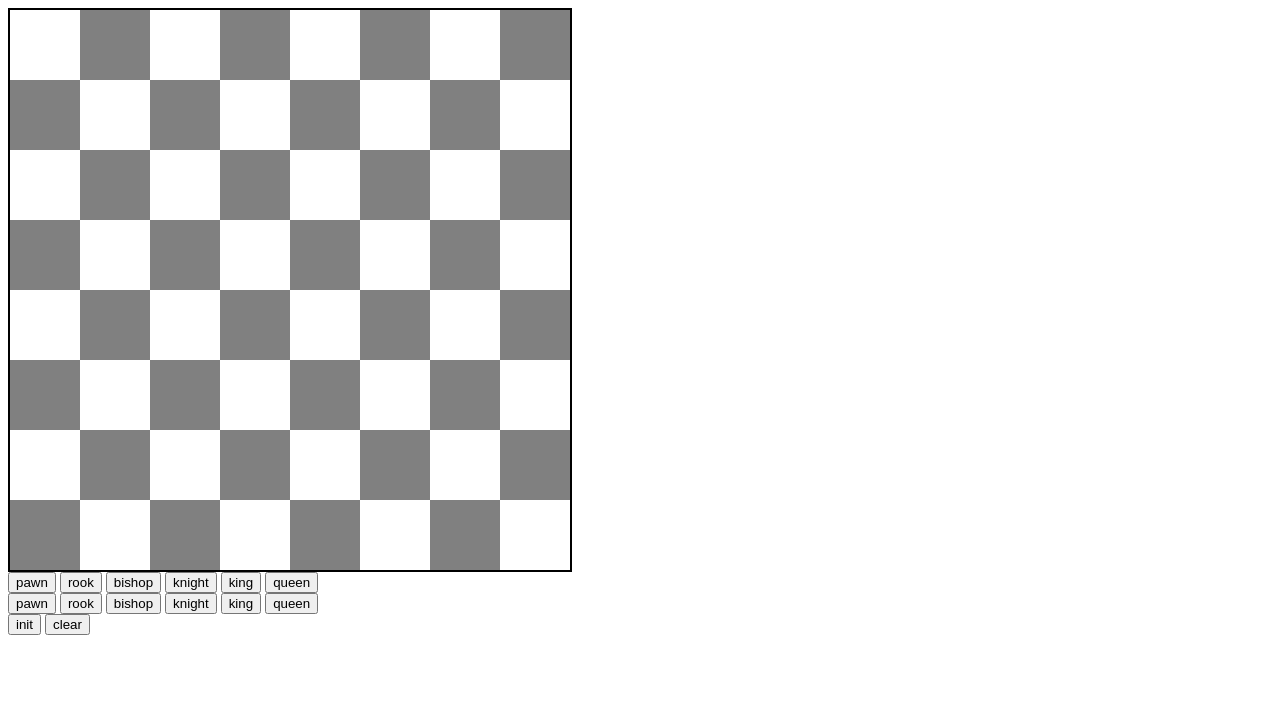
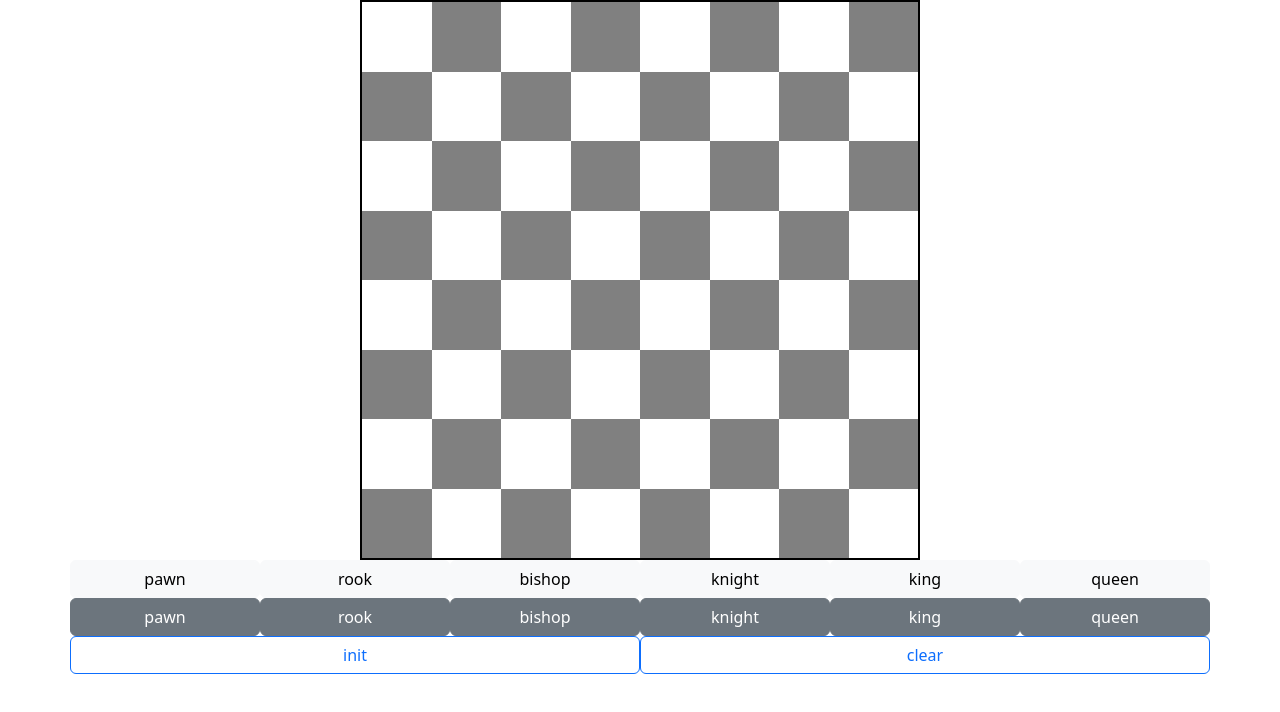
Before and after one commit to A7med3365/Chess-website, a plain HTML site: page pages/playground.html in a window 1280 px wide. Drawn offline with nearby package versions, Linux system fonts and the light colour scheme.

Commit message:
some styling and displaying taken pieces on the side of the board for each side

```diff
--- a/pages/playground.html
+++ b/pages/playground.html
@@ -7,32 +7,59 @@
     <script type="module" src="../scripts/playground_script.js" defer></script>
     <link rel="stylesheet" href="../styles/style.css">
     <script src="https://code.jquery.com/jquery-3.7.0.min.js" integrity="sha256-2Pmvv0kuTBOenSvLm6bvfBSSHrUJ+3A7x6P5Ebd07/g=" crossorigin="anonymous"></script>
-
+    <link href="https://cdn.jsdelivr.net/npm/bootstrap@5.3.0-alpha3/dist/css/bootstrap.min.css" rel="stylesheet" integrity="sha384-KK94CHFLLe+nY2dmCWGMq91rCGa5gtU4mk92HdvYe+M/SXH301p5ILy+dN9+nJOZ" crossorigin="anonymous">
     <title>playground</title>
 </head>
 <body>
-    <div id="chess-board">
-    </div>
-    <div id="spawn">
-        <button value="wp">pawn</button>
-        <button value="wr">rook</button>
-        <button value="wb">bishop</button>
-        <button value="wn">knight</button>
-        <button value="wk">king</button>
-        <button value="wq">queen</button>
-    </div>
-    <div id="spawn-black">
-        <button value="bp">pawn</button>
-        <button value="br">rook</button>
-        <button value="bb">bishop</button>
-        <button value="bn">knight</button>
-        <button value="bk">king</button>
-        <button value="bq">queen</button>
-    </div>
-    <div>
-        <button id="init">init</button>
-        <button id="clear">clear</button>
+
+    <div class="container text-center">
+
+        <div class="row justify-content-center">
+
+            <div class="col-md-2 align-self-start" id="white-taken">
+                    <!-- <div class="taken wq"></div>
+                    <div class="taken wq"></div>
+                    <div class="taken wq"></div>
+                    <div class="taken wq"></div>
+                    <div class="taken wq"></div>
+                    <div class="taken wq"></div>
+                    <div class="taken wq"></div>
+                    <div class="taken wq"></div>
+                    <div class="taken wq"></div> -->
+            </div>
+
+            <div class="col-md-auto align-self-center p-0" id="chess-board"></div>
+
+            <div class="col-md-2 align-self-end" id="black-taken">
+
+            </div>
+
+        </div>
+        <div class="row" id="spawn">
+            <button value="wp" class="col btn btn-light ">pawn</button>
+            <button value="wr" class="col btn btn-light ">rook</button>
+            <button value="wb" class="col btn btn-light ">bishop</button>
+            <button value="wn" class="col btn btn-light ">knight</button>
+            <button value="wk" class="col btn btn-light ">king</button>
+            <button value="wq" class="col btn btn-light ">queen</button>
+        </div>
+        <div class="row" id="spawn-black">
+            <button value="bp" class="col btn btn-secondary">pawn</button>
+            <button value="br" class="col btn btn-secondary">rook</button>
+            <button value="bb" class="col btn btn-secondary">bishop</button>
+            <button value="bn" class="col btn btn-secondary">knight</button>
+            <button value="bk" class="col btn btn-secondary">king</button>
+            <button value="bq" class="col btn btn-secondary">queen</button>
+        </div>
+        <div class="row">
+            <button id="init" class="col btn btn-outline-primary">init</button>
+            <button id="clear" class="col btn btn-outline-primary">clear</button>
+        </div>
     </div>
 
+
+
+
+    <link href="https://cdn.jsdelivr.net/npm/bootstrap@5.3.0-alpha3/dist/css/bootstrap.min.css" rel="stylesheet" integrity="sha384-KK94CHFLLe+nY2dmCWGMq91rCGa5gtU4mk92HdvYe+M/SXH301p5ILy+dN9+nJOZ" crossorigin="anonymous">
 </body>
 </html>
--- a/scripts/myChessModule.js
+++ b/scripts/myChessModule.js
@@ -1,6 +1,29 @@
 
 
+const game = {
 
+    start:function() {
+
+    },
+
+    whiteTurn: function() {
+
+    },
+
+    blackTurn: function() {
+
+    },
+
+    endGame: function() {
+
+    },
+
+    isCheck: function(params) {
+
+    }
+
+
+}
 
 
 
@@ -429,13 +452,14 @@ const chessBoard = {
      */
     clearMoves: function(){
         $('.mv').removeClass("mv").off('click') //clear the previous displayed moves
-        console.log(1);
+        //console.log(1);
         const takeMoves = $('.take')
+
 
         takeMoves.each(function(index) {
             const pos = $(this).attr('class').split(/\s+/)[0]
             let [x,y] = chessBoard.getXY(pos)
-            console.log(pos);
+            //console.log(pos);
             const takenPiece = $(this).attr('class').split(/\s+/)[1];
 
             if (chessBoard.isDark(x,y)) {
@@ -554,7 +578,7 @@ const chessBoard = {
      */
     addEvent : function(piece,pos) {
 
-        console.log(2);
+        //console.log(2);
         $(`${pos}`).off('click')
         $(`${pos}`).on('click',function(e){
 
@@ -562,7 +586,7 @@ const chessBoard = {
             const piece = e.target.classList[1]
             const pos = e.target.classList[0]
             //console.log(pos)
-            console.log(e.target.classList);
+            //console.log(e.target.classList);
             chessPiecesMoves[piece](pos)
 
         })
@@ -587,6 +611,8 @@ const chessBoard = {
 
 
 
+
+
     /**
      * clears the board of pieces
      */
@@ -597,6 +623,8 @@ const chessBoard = {
             $(`.${piece}`).attr('value','empty')
             $(`.${piece}`).removeClass(piece).removeClass('mv').removeClass('take')
             chessBoard.clearMoves()
+            $('#black-taken').html('')
+            $('#white-taken').html('')
 
         }
     },
@@ -725,7 +753,7 @@ const chessBoard = {
      */
     displayMoves : function(moves ,currPos, piece, clear = true) {
 
-        console.log(moves);
+        //console.log(moves);
         if (clear) {
             chessBoard.clearMoves()
         }
@@ -750,12 +778,13 @@ const chessBoard = {
                 chessBoard.movePiece('.'+from, to, piece)
 
             })
-            console.log($(pos).attr('value'),piece);
+            //console.log($(pos).attr('value'),piece);
             } else if ($(pos).attr('value')[0]!=piece[0]) {
 
+                $(pos).attr('value')
                 $(pos).css({'background-color':"rgba(255, 0, 0, 0.200)"})
                 $(pos).addClass("take")
-
+                $(pos).off('click')
                 $(pos).on('click',function(e){       //this will add en event for the possible move, onClick -> movePiece to the clicked position
 
                     let from = currPos
@@ -764,9 +793,10 @@ const chessBoard = {
                     const takenPiece = $(pos).attr('class').split(/\s+/)[1]
                     console.log(takenPiece);
 
+                    chessBoard.displayTakenPiece(takenPiece,pos)
                     chessBoard.removePiece(pos,takenPiece)
                     $(pos).off('click') //----------------------------------------------
-                    chessBoard.displayTakenPiece(takenPiece)
+
                     chessBoard.movePiece('.'+from, to, piece)
 
                 })
@@ -792,12 +822,26 @@ const chessBoard = {
 
     // },
 
+    /**
+     * check if the box should be dark colored
+     * @param {Number} x -x coordinates of a position
+     * @param {Number} y -y coordinates of a position
+     * @returns **true** if the position should be dark
+     */
     isDark : function(x,y) {
         return((x % 2 == 0 && y % 2 == 0)||(x % 2 == 1 && y % 2 == 1))
     },
 
 
-    displayTakenPiece : function(takenPiece) {
+    displayTakenPiece : function(takenPiece,pos) {
+        //console.log(`<div class="taken ${takenPiece}"></div>`);
+        const pieceType = $(pos).attr('value')
+        console.log(pieceType);
+        if (pieceType == 'w') {
+            $('#white-taken').append(`<div class="taken ${takenPiece}"></div>`)
+        } else {
+            $('#black-taken').append(`<div class="taken ${takenPiece}"></div>`)
+        }
 
     }
 
--- a/styles/style.css
+++ b/styles/style.css
@@ -1,3 +1,8 @@
+body {
+    background-color: #ff0000;
+    text-align: center;
+}
+
 div#chess-board {
     display: grid;
     grid-template: repeat(8,1fr)/repeat(8,1fr);
@@ -9,6 +14,31 @@ div#chess-board {
 /* div.pos-11 {
 
 } */
+div.taken {
+    width: 60px;
+    height: 60px;
+    margin: 0;
+}
+#black-taken {
+    height: 240px;
+    width: 240px;
+    /* display: grid;
+    grid-template: repeat(8,1fr)/repeat(2,1fr); */
+    display: flex;
+    flex-direction: column-reverse;
+    flex-wrap: wrap;
+    align-content: flex-start;
+}
+#white-taken {
+    height: 240px;
+    width: 240px;
+    /* display: grid;
+    grid-template: repeat(8,1fr)/repeat(2,1fr); */
+    display: flex;
+    flex-direction: column;
+    flex-wrap: wrap;
+    align-content: flex-end;
+}
 
 div.bp {
     background-image: url("../images/blackPawn.png");
```
